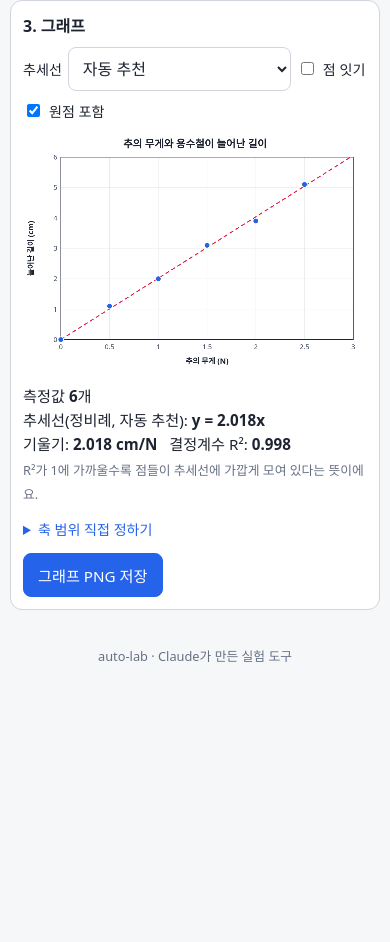
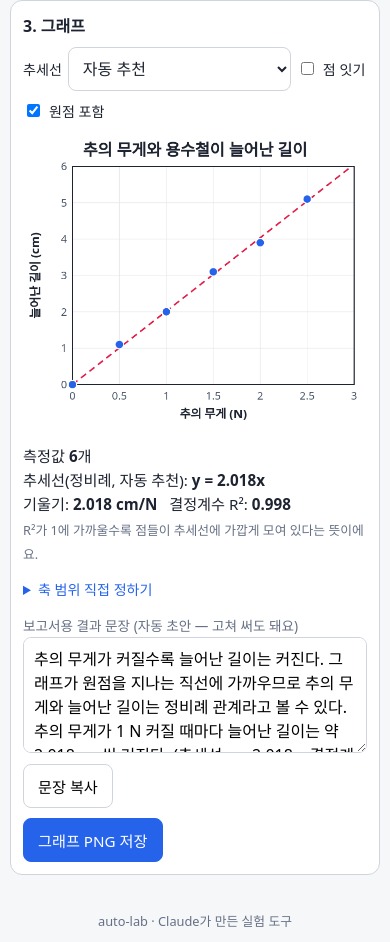
Before and after one commit to perteacher/auto-lab, a plain HTML site: page index.html in a window 390 px wide. Shown: the part 877-1819 px from the top of the page. Before the commit the page ends 1554 px from the top, so only its background shows below. Drawn offline with Linux system fonts and the light colour scheme.

Commit message:
4회차: 폰 그래프 글자 키우기 + 보고서용 결과 문장 자동 초안
Co-Authored-By: Claude Opus 5.5 <noreply@anthropic.com>
Claude-Session: https://claude.ai/code/session_01AvvPr259eYAFh8JqhRzF2Z

```diff
--- a/index.html
+++ b/index.html
@@ -35,6 +35,8 @@ canvas{width:100%;height:auto;display:block;border-radius:8px;background:#fff}
 .chk input{width:auto}
 .hint{font-size:.8rem;color:var(--muted);margin-top:8px}
 footer{text-align:center;color:var(--muted);font-size:.8rem;padding:12px}
+textarea{font:inherit;width:100%;padding:8px;border:1px solid var(--line);border-radius:8px;line-height:1.5;resize:vertical}
+.concl{margin-top:12px}
 details.axis{margin-top:10px;font-size:.88rem}
 details.axis summary{cursor:pointer;color:var(--accent);padding:4px 0}
 .row4{display:grid;grid-template-columns:repeat(4,1fr);gap:6px}
@@ -42,7 +44,7 @@ details.axis summary{cursor:pointer;color:var(--accent);padding:4px 0}
   header{padding:12px 12px 8px}header h1{font-size:1.2rem}
   main{padding:0 10px 24px;gap:10px}
   .card{padding:12px}
-  input,select{font-size:16px;padding:9px 10px}
+  input,select,textarea{font-size:16px;padding:9px 10px}
   td input{padding:10px 8px}
   td.del button{padding:10px 12px;font-size:1rem}
   button.b{padding:10px 14px;font-size:.95rem}
@@ -114,6 +116,11 @@ details.axis summary{cursor:pointer;color:var(--accent);padding:4px 0}
       <div class="btns"><button class="b" id="axisReset">자동으로 되돌리기</button></div>
       <p class="hint">비워 두면 자동이에요. 추세선을 범위 밖까지 늘려 보고 싶을 때(예측) 최댓값을 크게 잡아 보세요.</p>
     </details>
+    <div id="conclBox" class="concl" hidden>
+      <label for="concl">보고서용 결과 문장 (자동 초안 — 고쳐 써도 돼요)</label>
+      <textarea id="concl" rows="4"></textarea>
+      <div class="btns" style="margin-top:6px"><button class="b" id="copyConcl">문장 복사</button><span class="hint" id="copyMsg" aria-live="polite"></span></div>
+    </div>
     <div class="btns">
       <button class="b primary" id="png">그래프 PNG 저장</button>
     </div>
@@ -212,15 +219,26 @@ function range(vals,incl0,mlo,mhi){
   if(mlo!==null)L=mlo;if(mhi!==null)H=mhi;
   return{lo:L,hi:H,st};
 }
+function fitCanvas(force){
+  // 좁은 화면에서는 캔버스 해상도를 낮춰 글자가 상대적으로 커 보이게 함
+  const cv=$('cv'),cw=cv.clientWidth||1000;
+  const [w,h]=force||(cw<560?[640,560]:[1000,700]);
+  if(cv.width!==w||cv.height!==h){cv.width=w;cv.height=h}
+}
 function draw(){
+  fitCanvas();drawOn();
+}
+function drawOn(){
   const cv=$('cv'),c=cv.getContext('2d'),W=cv.width,H=cv.height;
   const pts=getData();
   const xn=$('xname').value||'x',yn=$('yname').value||'y';
   $('thx').textContent=axisLabel(xn,$('xunit').value);$('thy').textContent=axisLabel(yn,$('yunit').value);
   c.fillStyle='#fff';c.fillRect(0,0,W,H);
-  const L=110,R=40,T=70,B=100,pw=W-L-R,ph=H-T-B;
-  c.fillStyle='#1d2330';c.font='bold 30px system-ui,sans-serif';c.textAlign='center';
-  c.fillText($('title').value||'',W/2,42);
+  const sm=W<1000,L=sm?92:110,R=sm?24:40,T=sm?62:70,B=sm?92:100,pw=W-L-R,ph=H-T-B;
+  c.fillStyle='#1d2330';c.textAlign='center';
+  const tt=$('title').value||'';let tf=30;c.font=`bold ${tf}px system-ui,sans-serif`;
+  while(tf>16&&c.measureText(tt).width>W-20){tf-=2;c.font=`bold ${tf}px system-ui,sans-serif`}
+  c.fillText(tt,W/2,42);
   if(pts.length===0){c.font='24px system-ui,sans-serif';c.fillStyle='#667085';c.fillText('측정값을 입력하세요',W/2,H/2);$('stats').innerHTML='';return}
   const inc=$('optOrigin').checked;
   const rx=range(pts.map(p=>p[0]),inc,num('xmin'),num('xmax')),ry=range(pts.map(p=>p[1]),inc,num('ymin'),num('ymax'));
@@ -267,6 +285,27 @@ function draw(){
     h+=`<br><span class="hint">이 추세선을 계산할 수 없어요. (점 개수가 부족하거나, 반비례인데 x=0이 있어요)</span>`;
   }
   $('stats').innerHTML=h;
+  writeConclusion(pts,reg);
+}
+function writeConclusion(pts,reg){
+  const box=$('concl');
+  const xn=$('xname').value||'x',yn=$('yname').value||'y',xu=$('xunit').value,yu=$('yunit').value;
+  if(pts.length<3||!reg){box.value='';$('conclBox').hidden=true;return}
+  $('conclBox').hidden=false;
+  const s=[...pts].sort((a,b)=>a[0]-b[0]);
+  const up=s[s.length-1][1]>s[0][1];
+  const 은=w=>{const ch=w.charCodeAt(w.length-1);return (ch>=0xAC00&&ch<=0xD7A3&&(ch-0xAC00)%28)?'은':'는'};
+  const 이=w=>{const ch=w.charCodeAt(w.length-1);return (ch>=0xAC00&&ch<=0xD7A3&&(ch-0xAC00)%28)?'이':'가'};
+  const 와=w=>{const ch=w.charCodeAt(w.length-1);return (ch>=0xAC00&&ch<=0xD7A3&&(ch-0xAC00)%28)?'과':'와'};
+  let t=`${xn}${이(xn)} 커질수록 ${yn}${은(yn)} ${up?'커진다':'작아진다'}.`;
+  const fit=reg.r2>=0.95?'잘 맞는':reg.r2>=0.8?'대체로 맞는':'잘 맞지 않는';
+  if(reg.type==='prop')t+=` 그래프가 원점을 지나는 직선에 가까우므로 ${xn}${와(xn)} ${yn}${은(yn)} 정비례 관계라고 볼 수 있다.`;
+  else if(reg.type==='linear')t+=` 그래프는 직선 모양이다.`;
+  else if(reg.type==='inv')t+=` 두 값을 곱한 값이 약 ${sig(reg.xy)} 정도로 거의 일정하므로 ${xn}${와(xn)} ${yn}${은(yn)} 반비례 관계라고 볼 수 있다.`;
+  else if(reg.type==='quad')t+=` 그래프는 직선이 아닌 곡선 모양이다.`;
+  if(reg.slope!==undefined)t+=` ${xn}${이(xn)} 1${xu?' '+xu:''} 커질 때마다 ${yn}${은(yn)} 약 ${sig(Math.abs(reg.slope))}${yu?' '+yu:''}씩 ${reg.slope>=0?'커진다':'작아진다'}.`;
+  t+=` (추세선 ${reg.eq}, 결정계수 R² = ${reg.r2.toFixed(3)}: 측정값과 ${fit} 편)`;
+  box.value=t;
 }
 tbody.addEventListener('input',draw);
 tbody.addEventListener('paste',e=>{
@@ -280,7 +319,17 @@ $('axisReset').onclick=()=>{['xmin','xmax','ymin','ymax'].forEach(i=>$(i).value=
 $('example').onchange=e=>loadExample(e.target.value);
 $('addRow').onclick=()=>{addRow();tbody.lastChild.querySelector('input').focus()};
 $('clear').onclick=()=>{if(confirm('표를 모두 지울까요?')){tbody.innerHTML='';for(let i=0;i<5;i++)addRow();draw()}};
-$('png').onclick=()=>{const a=document.createElement('a');a.download=($('title').value||'그래프')+'.png';a.href=$('cv').toDataURL('image/png');a.click()};
+$('png').onclick=()=>{
+  // 저장은 화면 크기와 상관없이 항상 큰 해상도로
+  fitCanvas([1000,700]);drawOn();
+  const a=document.createElement('a');a.download=($('title').value||'그래프')+'.png';a.href=$('cv').toDataURL('image/png');
+  draw();a.click()};
+$('copyConcl').onclick=async()=>{
+  const t=$('concl').value;
+  try{await navigator.clipboard.writeText(t);$('copyMsg').textContent='복사했어요'}
+  catch(e){$('concl').select();document.execCommand('copy');$('copyMsg').textContent='복사했어요'}
+  setTimeout(()=>$('copyMsg').textContent='',1500)};
+let rzT;window.addEventListener('resize',()=>{clearTimeout(rzT);rzT=setTimeout(draw,150)});
 loadExample('hooke');$('example').value='hooke';
 </script>
 </body>
```
Also changed, not shown: 1 other file.
